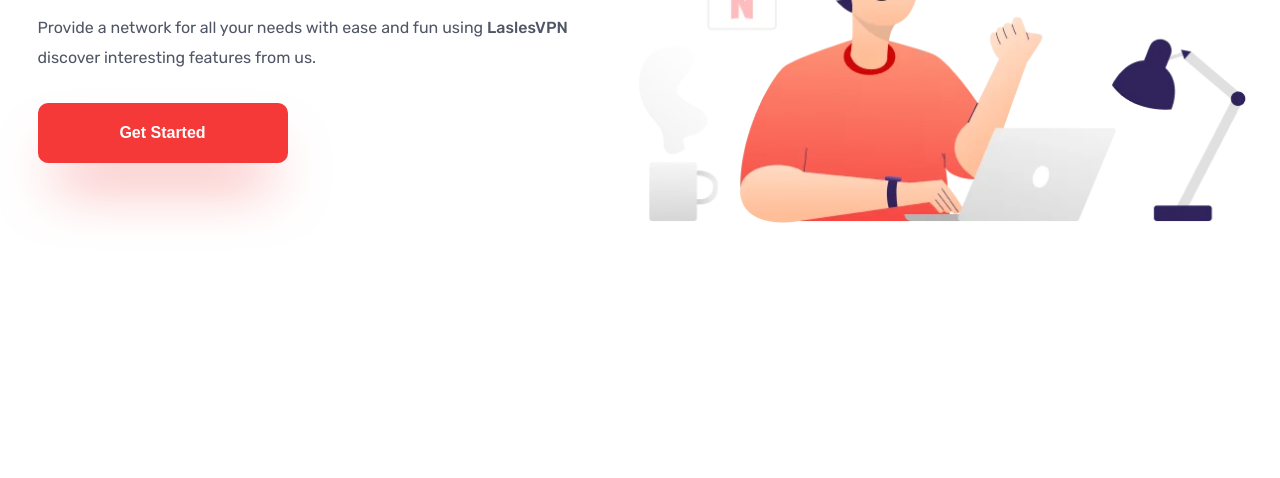
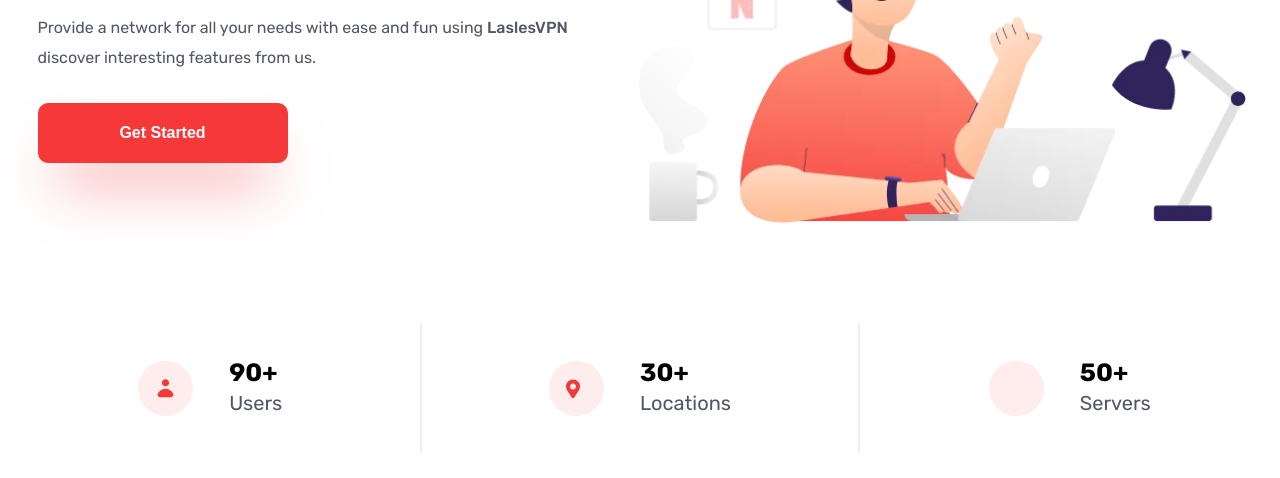
Before and after one commit to Pavel-dro1d/FREEBIES-Landingpage, a website: page index.html in a window 1280 px wide. Shown: the part 347-825 px from the top of the page. Before the commit the page ends 800 px from the top, so only its background shows below. Drawn offline with Linux system fonts and the light colour scheme.

Commit message:
statistic section

```diff
--- a/index.html
+++ b/index.html
@@ -9,7 +9,7 @@
       href="https://fonts.googleapis.com/css2?family=Roboto:ital,wght@0,100;0,300;0,400;0,500;0,700;0,900;1,100;1,300;1,400;1,500;1,700;1,900&family=Rubik:ital,wght@0,300..900;1,300..900&display=swap"
       rel="stylesheet"
     />
-    <link rel="icon" href="assets/favicon.png" type="img/png"/>
+    <link rel="icon" href="assets/favicon.png" type="img/png" />
     <link rel="stylesheet" href="dist/index.css" />
     <title>Freebies</title>
   </head>
@@ -24,8 +24,11 @@
         </div>
 
         <div class="nav__links-wrapper">
-                  <ul class="nav__links-wrapper-list list" aria-label="header navigation links">
-                      <li class="list__item" >
+          <ul
+            class="nav__links-wrapper-list list"
+            aria-label="header navigation links"
+          >
+            <li class="list__item">
               <a href="#" class="list__item-link">About</a>
             </li>
             <li class="list__item">
@@ -44,7 +47,9 @@
         </div>
 
         <div class="nav__sign">
-                  <a href="#" class="nav__sign-link" aria-label="sign in link">Sign In</a>
+          <a href="#" class="nav__sign-link" aria-label="sign in link"
+            >Sign In</a
+          >
           <button class="nav__sign-button">Sign Up</button>
         </div>
       </nav>
@@ -58,7 +63,7 @@
       </svg>
     </label>
 
-      <input type="checkbox" id="checkboxID" class="mob-navigation__toggler">
+    <input type="checkbox" id="checkboxID" class="mob-navigation__toggler" />
 
     <nav class="mob-navigation__menu nav">
       <div class="nav__sign">
@@ -66,7 +71,7 @@
         <button class="nav__sign-button">Sign Up</button>
       </div>
       <ul class="nav__list">
-              <li class="nav__list-item" >
+        <li class="nav__list-item">
           <a href="#" class="nav__list-item-link">About</a>
         </li>
         <li class="nav__list-item">
@@ -95,12 +100,58 @@
       <div class="container">
         <div class="hero">
           <div class="hero__content">
-                    <h1 class="hero__content-title">Want anything to be easy with <span>LaslesVPN.</span></h1>
-                    <p class="hero__content-desc">Provide a network for all your needs with ease and fun using <span>LaslesVPN</span> discover interesting features from us.</p>
+            <h1 class="hero__content-title">
+              Want anything to be easy with <span>LaslesVPN.</span>
+            </h1>
+            <p class="hero__content-desc">
+              Provide a network for all your needs with ease and fun using
+              <span>LaslesVPN</span> discover interesting features from us.
+            </p>
             <button class="hero__content-btn">Get Started</button>
+          </div>
+          <div class="hero__img"></div>
+        </div>
+      </div>
+    </section>
 
+    <section class="statistic-section" aria-label="statistic section">
+      <div class="container">
+        <div class="statistic">
+            <div class="statistic__user">
+                <div class="statistic__user-left statistic-left">
+                    <svg class="statistic__user-left-icon">
+                        <use href="assets/sprites.svg#user-icon"></use>
+                    </svg>
                 </div>
-                <div class="hero__img">
+                <div class="statistic__user-right statisticright">
+                    <h2 class="statistic__user-right-title statistic-title">90+</h2>
+                    <p class="statistic__user-right-desc statistic-desc">Users</p>
+                </div>
+            </div>
+
+                <div class="statistic__location">
+                    <div class="statistic__location-left statistic-left">
+                        <svg class="statistic__location-left-icon">
+                            <use href="assets/sprites.svg#location-icon"></use>
+                        </svg>
+                    </div>
+                    <div class="statistic__location-right statistic-right">
+                        <h2 class="statistic__location-right-title statistic-title">30+</h2>
+                        <p class="statistic__location-right-desc statistic-desc">Locations</p>
+                    </div>
+                </div>
+
+                    <div class="statistic__server">
+                        <div class="statistic__server-left statistic-left">
+                            <svg class="statistic__server-left-icon">
+                                <use href="assets/sprites.svg#server-icon"></use>
+                            </svg>
+                        </div>
+                        <div class="statistic__server-right statistic-right">
+                            <h2 class="statistic__server-right-title statistic-title">50+</h2>
+                            <p class="statistic__server-right-desc statistic-desc">Servers</p>
+                        </div>
+
                     </div>
         </div>
       </div>
--- a/styles/_importer.scss
+++ b/styles/_importer.scss
@@ -1,3 +1,4 @@
 @forward "basic";
 @forward "header";
 @forward "hero";
+@forward "statistics";
--- /dev/null
+++ b/styles/_statistics.scss
@@ -0,0 +1,109 @@
+@use "variables" as v;
+@use "mixins" as m;
+@use "placeholders";
+
+.statistic {
+    padding: 50px 0 0 0;
+    height: 205px;
+    max-width: 100%;
+    @include m.d-flex (space-between, start, nowrap, row, 0, 0);
+    border-radius: 10px;
+    box-shadow: 0px 18px 39px -45px rgba(133, 134, 140, 1);
+
+    &__user {
+        height: 130px;
+        width: 33%;
+        @include m.d-flex (center, center, nowrap, row, 36px, 0);
+        border-right: 2px solid v.$color_light_grey;
+
+        &-left {
+            width: 55px;
+            height: 55px;
+            background-color: v.$color_light_red;
+            border-radius: 28px;
+            @include m.d-flex (center, center, nowrap, row, 0, 0);
+            &-icon {
+                fill: v.$color_red;
+                width: 17px;
+                height: 19px;
+            }
+        }
+
+        &-right {
+            &-title {
+                @include m.font(25px, 700, v.$color_black);
+                line-height: 1.2;
+            }
+
+            &-desc {
+                @include m.font(20px, 400, v.$color_grey);
+                line-height: 1.5;
+            }
+        }
+
+
+    }
+
+    &__location {
+        height: 130px;
+        width: 33%;
+        @include m.d-flex (center, center, nowrap, row, 36px, 0);
+
+        &-left {
+            width: 55px;
+            height: 55px;
+            background-color: v.$color_light_red;
+            border-radius: 28px;
+            @include m.d-flex (center, center, nowrap, row, 0, 0);
+            &-icon {
+                fill: v.$color_red;
+                width: 21px;
+                height: 19px;
+            }
+        }
+
+        &-right {
+            &-title {
+                @include m.font(25px, 700, v.$color_black);
+                line-height: 1.2;
+            }
+
+            &-desc {
+                @include m.font(20px, 400, v.$color_grey);
+                line-height: 1.5;
+            }
+        }
+    }
+
+    &__server {
+        height: 130px;
+        width: 33%;
+        @include m.d-flex (center, center, nowrap, row, 36px, 0);
+        border-left: 2px solid v.$color_light_grey;
+
+        &-left {
+            width: 55px;
+            height: 55px;
+            background-color: v.$color_light_red;
+            border-radius: 28px;
+            @include m.d-flex (center, center, nowrap, row, 0, 0);
+            &-icon {
+                fill: v.$color_red;
+                width: 14px;
+                height: 21px;
+            }
+        }
+
+        &-right {
+            &-title {
+                @include m.font(25px, 700, v.$color_black);
+                line-height: 1.2;
+            }
+
+            &-desc {
+                @include m.font(20px, 400, v.$color_grey);
+                line-height: 1.5;
+            }
+        }
+    }
+}
--- a/styles/_variables.scss
+++ b/styles/_variables.scss
@@ -2,6 +2,8 @@ $color_red:#F53838;
 $color_white:#fff;
 $color_black:#000;
 $color_grey:#4F5665;
+$color_light_red:#ffecec;
+$color_light_grey:#EEEFF2;
 
  $media_xxl: 1400px;
  $media_xl: 1200px;
```
Also changed, not shown: assets/sprites.svg, dist/index.css, 1 other file. Lines whose indentation alone changed are shown as unchanged.
